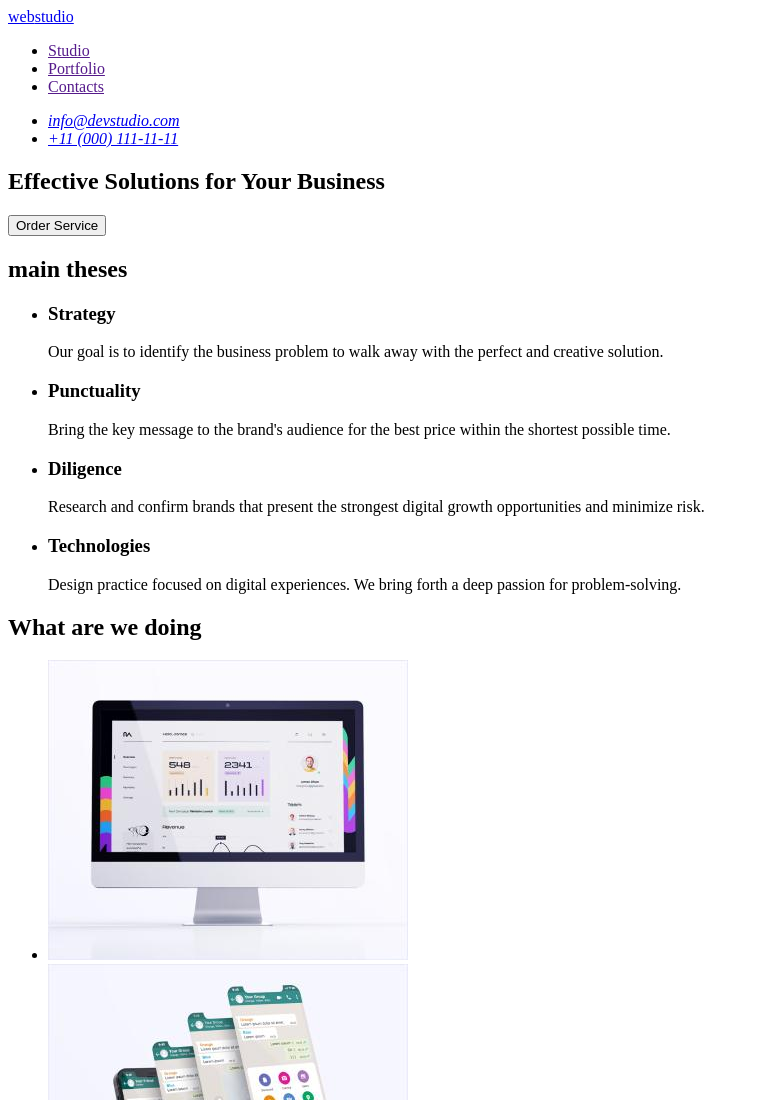
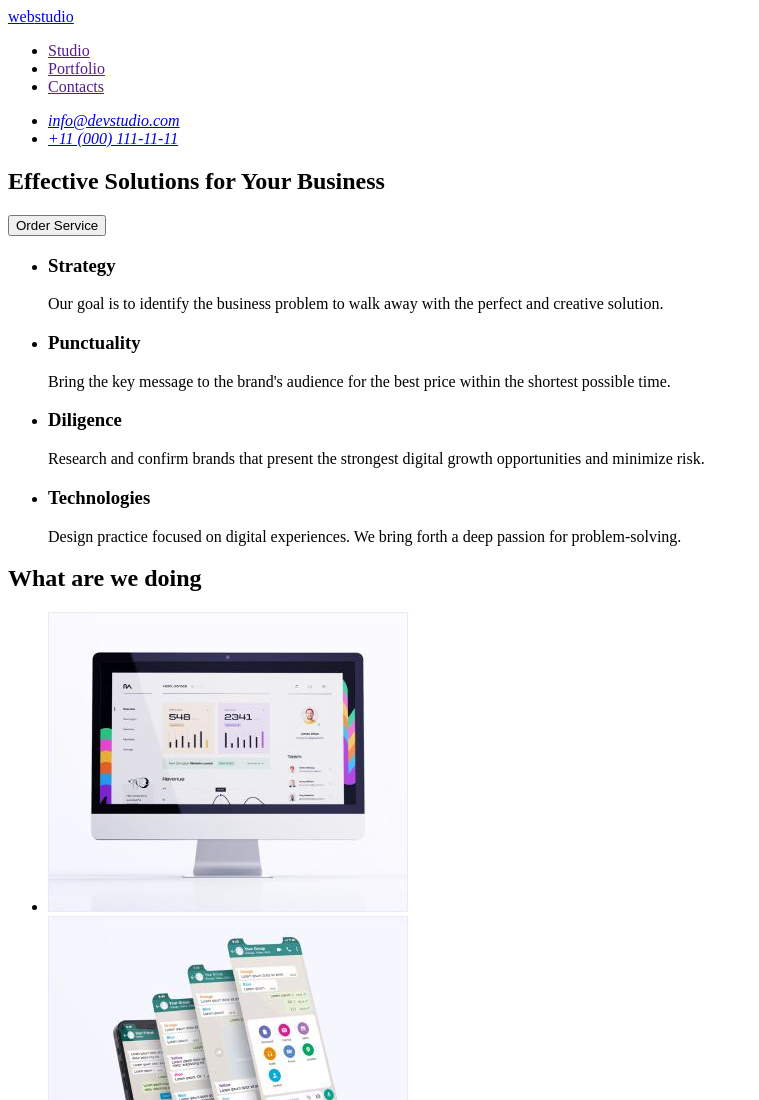
Before and after one commit to pavelchuktaras/goit-markup-hw-01, a plain HTML site: page index.html in a window 1280 px wide. Shown: the top 1100 px of the page, without its empty margins (0-759 px from the left). Drawn offline with Linux system fonts and the light colour scheme.

Commit message:
Update index.html

```diff
--- a/index.html
+++ b/index.html
@@ -35,7 +35,7 @@
       </section>
 
       <section>
-        <h2>main theses</h2>
+        <h2 hidden>main theses</h2>
         <ul>
           <li>
             <h3>Strategy</h3>
```
